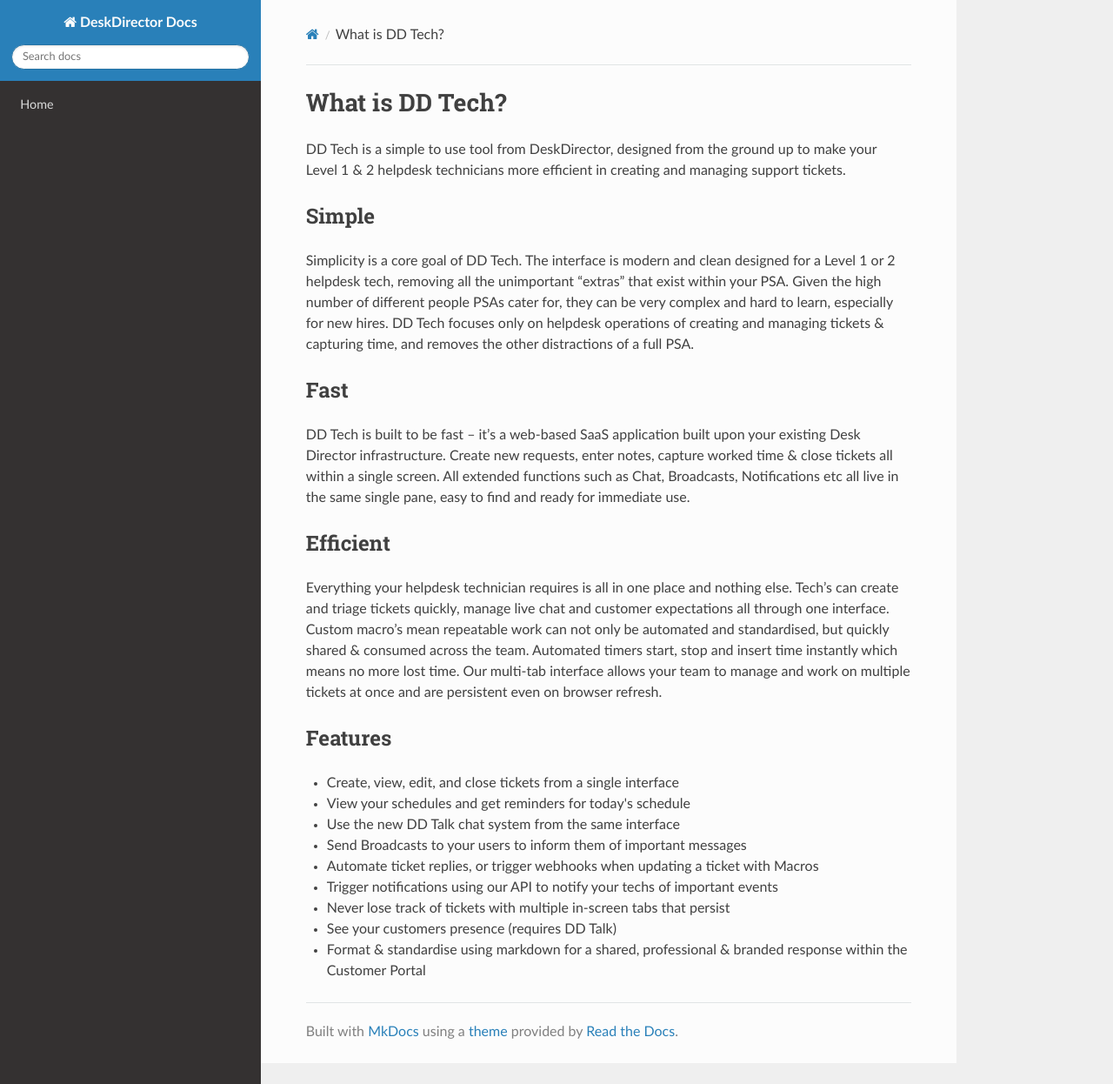
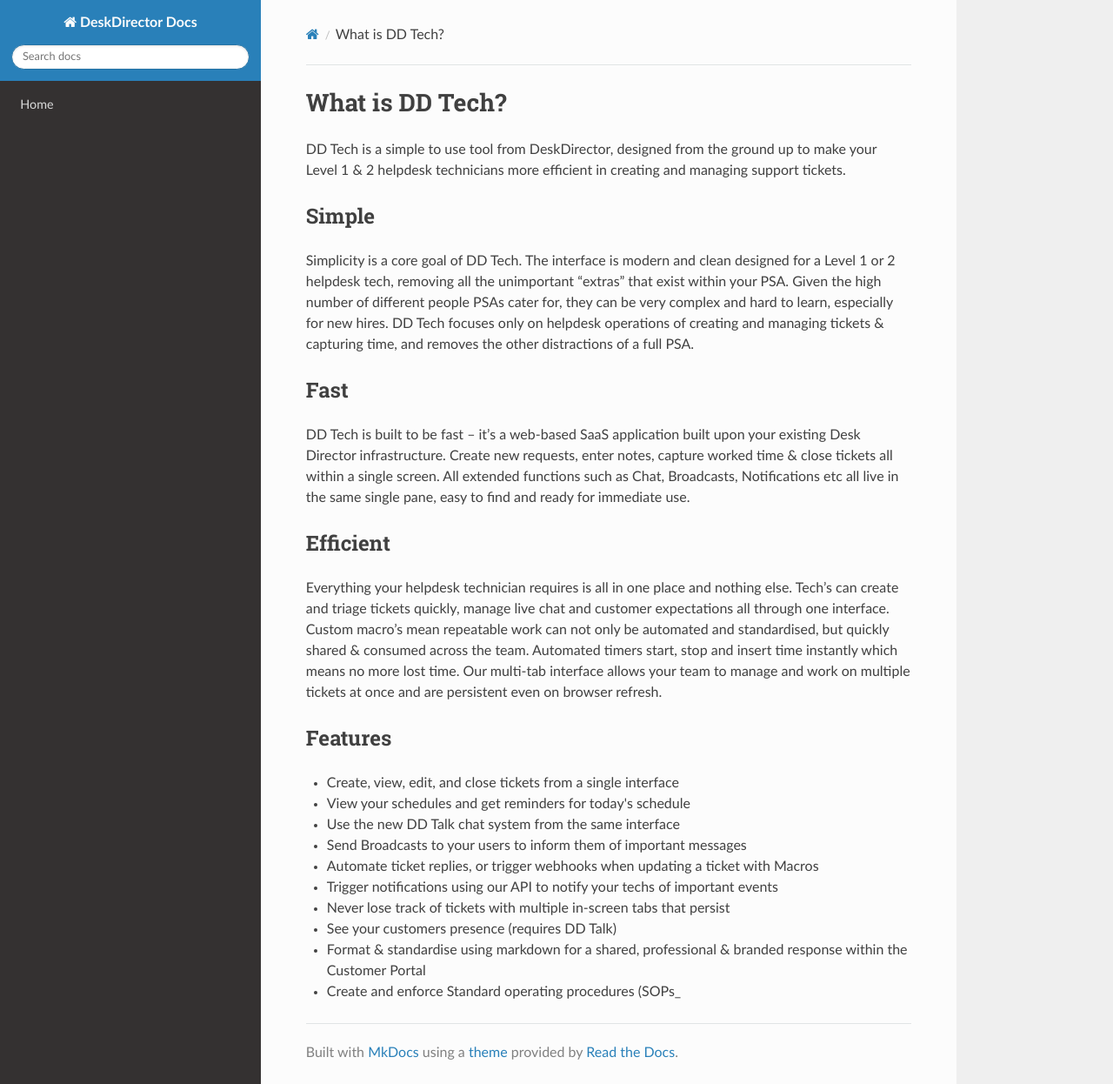
Before and after one commit to DeskDirector/docs, an MkDocs documentation site: the page built from docs/products/dd-tech/what_is_dd_tech.md, in a window 1280 px wide and 1246 px high. Shown: the whole window at 87% size. Built offline with MkDocs 1.6.1, drawn with Linux system fonts in a browser that asks for light colours; nearby versions of some CDN libraries; old or Windows-style settings are respelled for this version of MkDocs.

Commit message:
Update what_is_dd_tech.md

```diff
--- a/docs/products/dd-tech/what_is_dd_tech.md
+++ b/docs/products/dd-tech/what_is_dd_tech.md
@@ -25,3 +25,4 @@ Everything your helpdesk technician requires is all in one place and nothing els
 * Never lose track of tickets with multiple in-screen tabs that persist
 * See your customers presence (requires DD Talk)
 * Format & standardise using markdown for a shared, professional & branded response within the Customer Portal
+* Create and enforce Standard operating procedures (SOPs_
```
